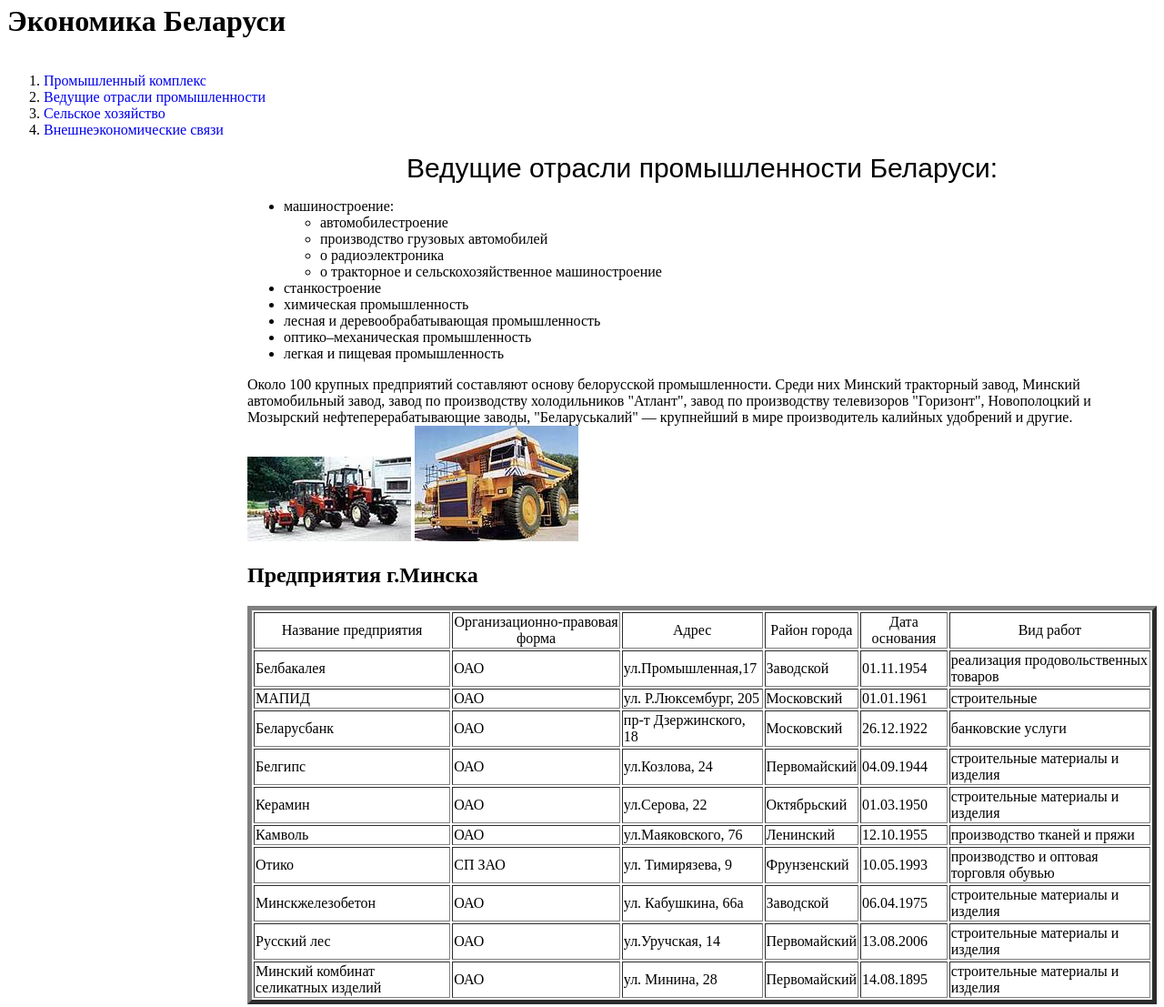
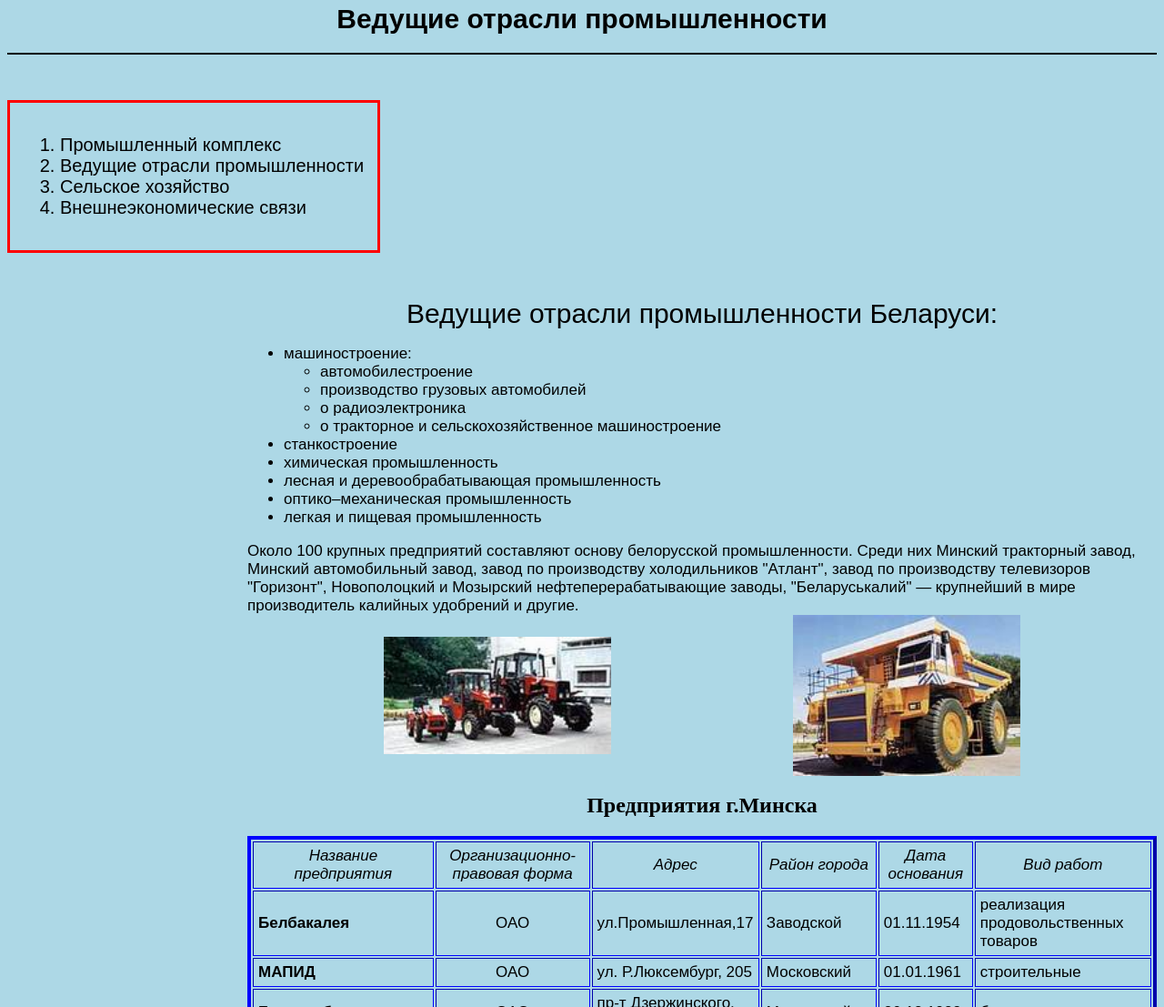
Before and after one commit to dzmitrylagodich/Web-labs, a plain HTML site: page 8/2/index_3.html in a window 1280 px wide. Shown: the part 16-1123 px from the top of the page at 91% size. Drawn offline with Linux system fonts and the light colour scheme.

Commit message:
no message

```diff
--- a/8/2/index_3.html
+++ b/8/2/index_3.html
@@ -7,36 +7,95 @@
   <meta name="viewport" content="width=device-width, initial-scale=1.0">
   <title>1</title>
   <style>
+    body {
+      background-color: lightblue;
+    }
+
     a {
       text-decoration: none;
+      color: black;
+    }
+
+    .header_main {
+      font-family: Arial, Helvetica, sans-serif;
+      font-size: 30px;
+      text-align: center;
+    }
+
+    .header {
+      border-bottom: 2px solid;
+    }
+
+    .header_main:hover {
+      color: red;
+    }
+
+    a:hover {
+      color: red;
+    }
+
+    .sub-left {
+      margin-top: 50px;
+      font-size: 20px;
+      font-family: Arial, Helvetica, sans-serif;
+      border: 3px solid;
+      padding: 15px;
+      border-color: red;
+    }
+
+    .sub-right {
+      margin-top: 50px;
+    }
+
+    .img {
+      display: flex;
+      align-items: center;
+      justify-content: center;
+    }
+
+    .spisok {
+      font-family: Arial, Helvetica, sans-serif;
+      font-size: 17px;
+    }
+    td{
+      padding: 5px;
+    }
+    .ttt:hover{
+      color: red;
+    }
+    .ttd:hover{
+      color:blueviolet
     }
   </style>
 </head>
 <div class="main">
-  <h1>
-    Экономика Беларуси
+  <div class="header">
+    <h1 class="header_main">
+      Ведущие отрасли промышленности
     </h1>
+  </div>
   <div class="sub-main">
     <div class="sub-left" style="float: left;">
       <ol>
         <li>
-          <a href="/2/index_2.html">Промышленный комплекс</a>
+          <a href="/8/2/index_2.html">Промышленный комплекс</a>
         </li>
         <li>
-          <a href="/2/index_3.html">Ведущие отрасли промышленности</a>
+          <a href="/8/2/index_3.html">Ведущие отрасли промышленности</a>
         </li>
         <li>
-          <a href="/2/index_4.html">Сельское хозяйство</a>
+          <a href="/8/2/index_4.html">Сельское хозяйство</a>
         </li>
         <li>
-          <a href="/2/index_5.html">Внешнеэкономические связи</a>
+          <a href="/8/2/index_5.html">Внешнеэкономические связи</a>
         </li>
       </ol>
     </div>
     <div class="sub-right" style="float: right; width: 1000px;">
-      <div style="font-family: Arial, Helvetica, sans-serif; font-size: 30px; text-align: center;">
+      <div class="ttt" style="font-family: Arial, Helvetica, sans-serif; font-size: 30px; text-align: center;">
         Ведущие отрасли промышленности Беларуси:
       </div>
+      <div class="spisok">
         <ul>
           <li>
             машиностроение:
@@ -71,44 +130,47 @@
             легкая и пищевая промышленность
           </li>
         </ul>
-      <div>
+      </div>
+
+      <div style="font-family: Arial, Helvetica, sans-serif; font-size: 17px;">
         Около 100 крупных предприятий составляют основу белорусской промышленности. Среди них Минский тракторный завод,
         Минский автомобильный завод, завод по производству холодильников "Атлант", завод по производству телевизоров
         "Горизонт", Новополоцкий и Мозырский нефтеперерабатывающие заводы, "Беларуськалий" — крупнейший в мире
         производитель калийных удобрений и другие.
       </div>
-      <img src="/img/mashnka.png" alt="">
-      <img src="/img/mashnka2.png" alt="">
-
-      <h2>
+      <div style="display: flex; align-items: center; justify-content: center;">
+        <img style="margin-right: 200px;" src="/8/img/mashnka.png" alt="" width="250px">
+        <img src="/8/img/mashnka2.png" alt="" width="250px">
+      </div>
+      <h2 class="ttt" style="text-align: center;">
         Предприятия г.Минска
       </h2>
-      <table border="5">
-        <tr align="center">
-          <td>
+      <table border="4" style="border-color: blue; margin-bottom: 50px; font-family: Arial, Helvetica, sans-serif; font-size: 17px;">
+        <tr align="center" style="font-style: italic;">
+          <td class="ttd" >
             Название предприятия
           </td>
-          <td>
+          <td class="ttd" >
             Организационно-правовая форма
           </td>
-          <td>
+          <td class="ttd" >
             Адрес
           </td>
-          <td>
+          <td class="ttd" >
             Район города
           </td>
-          <td>
+          <td class="ttd" >
             Дата основания
           </td>
-          <td>
+          <td class="ttd" >
             Вид работ
           </td>
         </tr>
         <tr>
-          <td>
+          <td style="font-weight: bold;">
             Белбакалея
           </td>
-          <td>
+          <td style="text-align: center;">
             ОАО
           </td>
           <td>
@@ -125,10 +187,10 @@
           </td>
         </tr>
         <tr>
-          <td>
+          <td style="font-weight: bold;">
             МАПИД
           </td>
-          <td>
+          <td style="text-align: center;">
             ОАО
           </td>
           <td>
@@ -145,10 +207,10 @@
           </td>
         </tr>
         <tr>
-          <td>
+          <td style="font-weight: bold;">
             Беларусбанк
           </td>
-          <td>
+          <td style="text-align: center;">
             ОАО
           </td>
           <td>
@@ -165,10 +227,10 @@
           </td>
         </tr>
         <tr>
-          <td>
+          <td style="font-weight: bold;">
             Белгипс
           </td>
-          <td>
+          <td style="text-align: center;">
             ОАО
           </td>
           <td>
@@ -185,10 +247,10 @@
           </td>
         </tr>
         <tr>
-          <td>
+          <td style="font-weight: bold;">
             Керамин
           </td>
-          <td>
+          <td style="text-align: center;">
             ОАО
           </td>
           <td>
@@ -205,10 +267,10 @@
           </td>
         </tr>
         <tr>
-          <td>
+          <td style="font-weight: bold;">
             Камволь
           </td>
-          <td>
+          <td style="text-align: center;">
             ОАО
           </td>
           <td>
@@ -225,10 +287,10 @@
           </td>
         </tr>
         <tr>
-          <td>
+          <td style="font-weight: bold;">
             Отико
           </td>
-          <td>
+          <td style="text-align: center;">
             СП ЗАО
           </td>
           <td>
@@ -245,10 +307,10 @@
           </td>
         </tr>
         <tr>
-          <td>
+          <td style="font-weight: bold;">
             Минскжелезобетон
           </td>
-          <td>
+          <td style="text-align: center;">
             ОАО
           </td>
           <td>
@@ -265,10 +327,10 @@
           </td>
         </tr>
         <tr>
-          <td>
+          <td style="font-weight: bold;">
             Русский лес
           </td>
-          <td>
+          <td style="text-align: center;">
             ОАО
           </td>
           <td>
@@ -285,10 +347,10 @@
           </td>
         </tr>
         <tr>
-          <td>
+          <td style="font-weight: bold;">
             Минский комбинат селикатных изделий
           </td>
-          <td>
+          <td style="text-align: center;">
             ОАО
           </td>
           <td>
@@ -305,8 +367,6 @@
           </td>
         </tr>
       </table>
-
-
     </div>
   </div>
 </div>
```
Also changed, not shown: 8/2/index.html (+20 -8 lines), 8/2/index_2.html (+56 -10 lines), 8/2/index_4.html (+59 -10 lines), 8/2/index_5.html (+59 -9 lines). Lines whose indentation alone changed are shown as unchanged.
